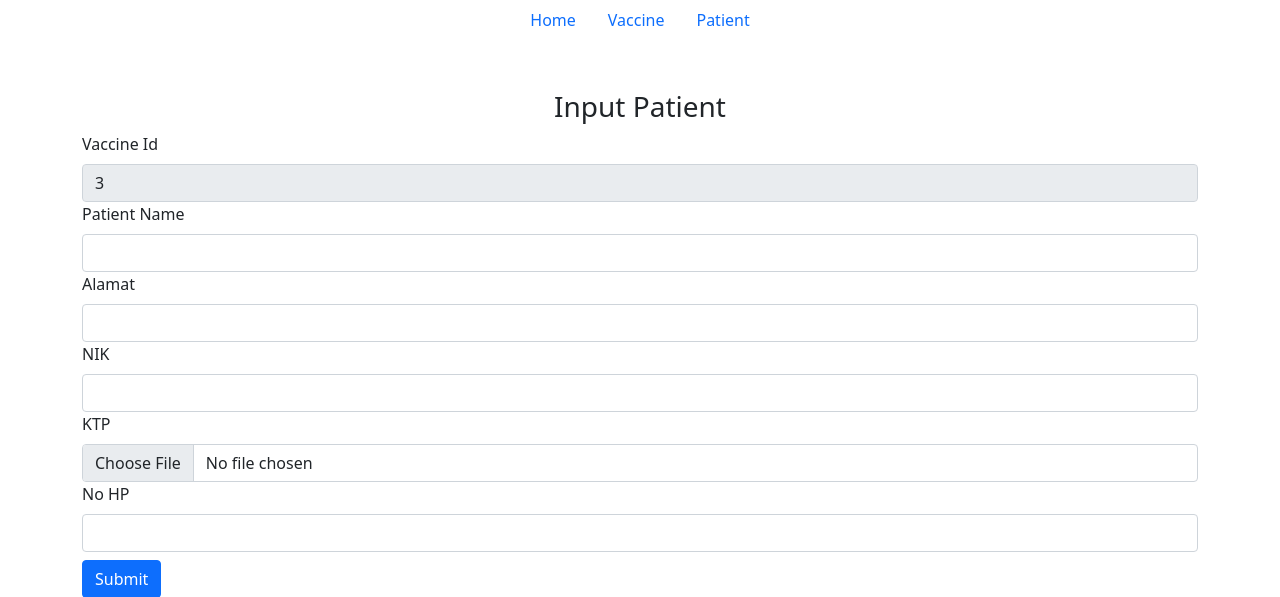
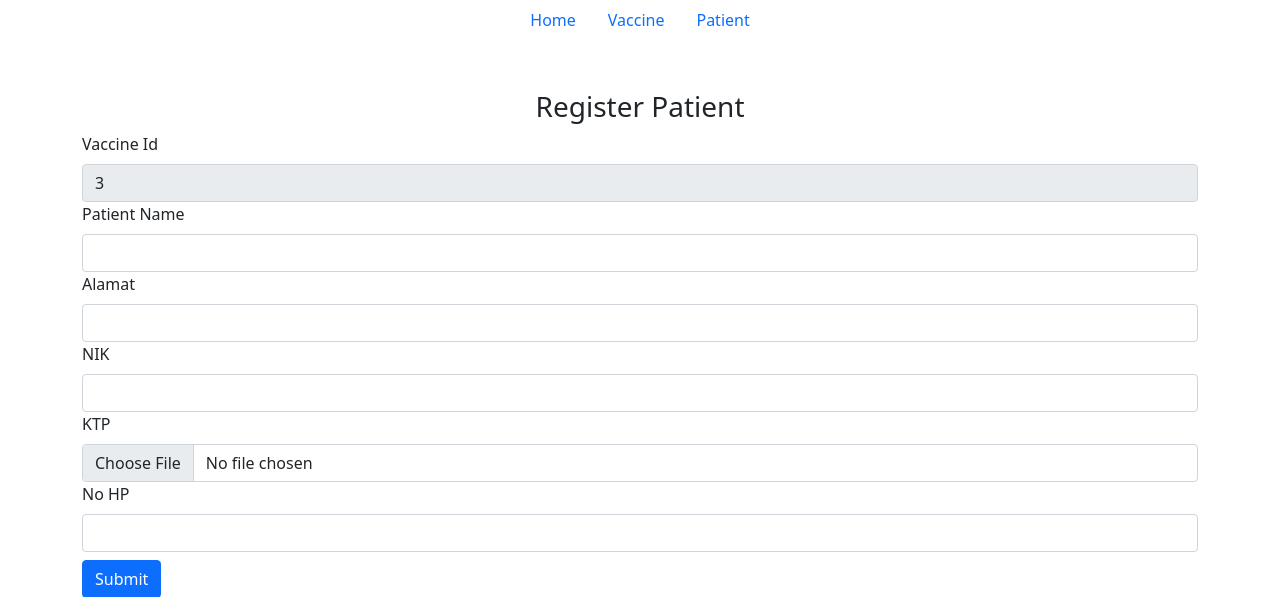
Before and after one commit to Richardoanin/WAD-RICHARD-1202194121, a Laravel app: page /patient/create/3 in a window 1280 px wide. Shown: the top 597 px of the page. Run offline with Laravel 8, Linux system fonts and the light colour scheme; data comes from the database, SQL or seed files in the repository.

Commit message:
meresahkan

```diff
--- a/MODUL5 RICHARD/resources/views/registerPat.blade.php
+++ b/MODUL5 RICHARD/resources/views/registerPat.blade.php
@@ -2,7 +2,7 @@
 @section('content')
 
 <div class="container">
-    <h3 style="text-align: center; margin-top: 50px;">Input Patient</h3>
+    <h3 style="text-align: center; margin-top: 50px;">Register Patient</h3>
     <form action="/patient" method="post" enctype="multipart/form-data">
         @csrf
         <div class="col-12">
```
